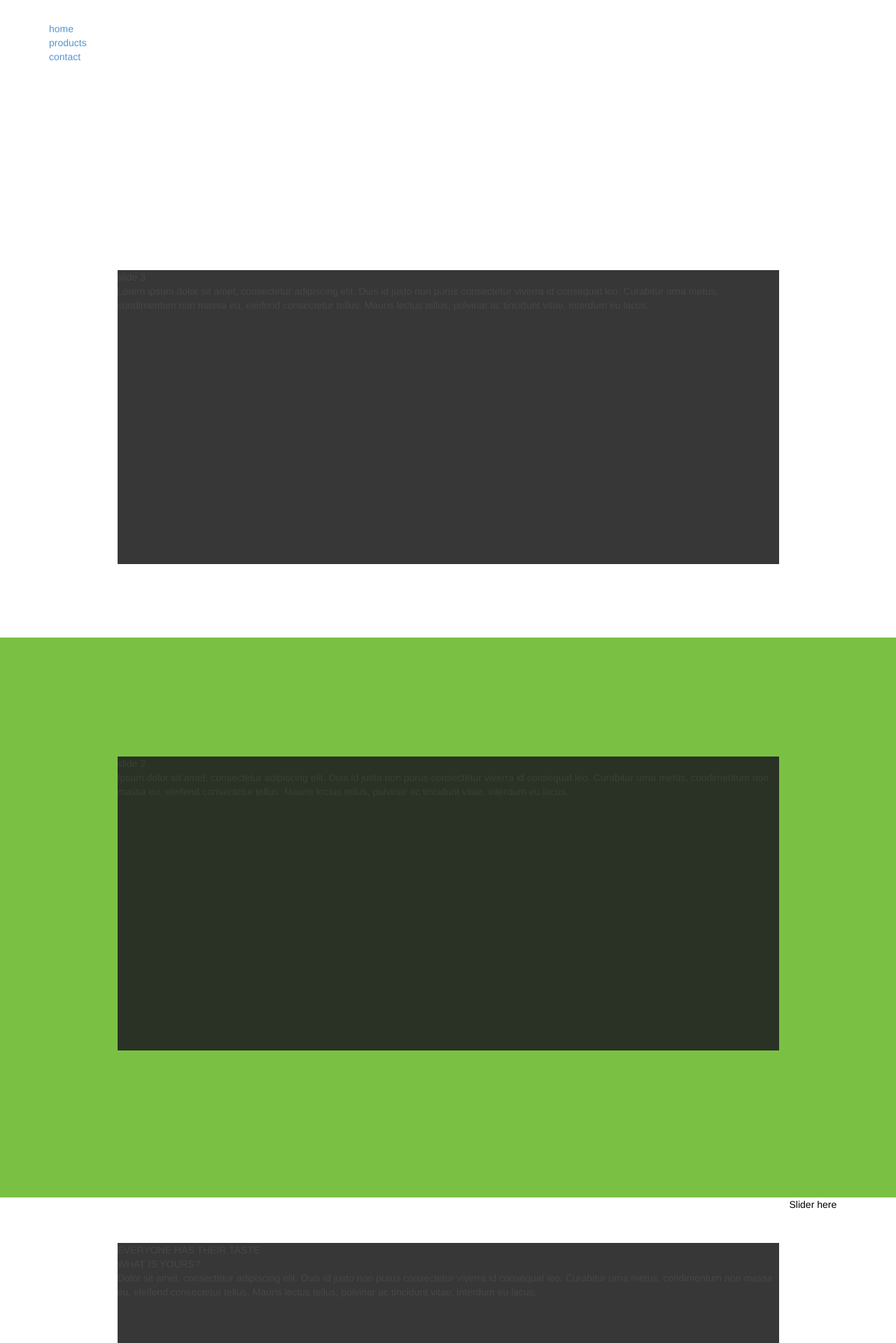
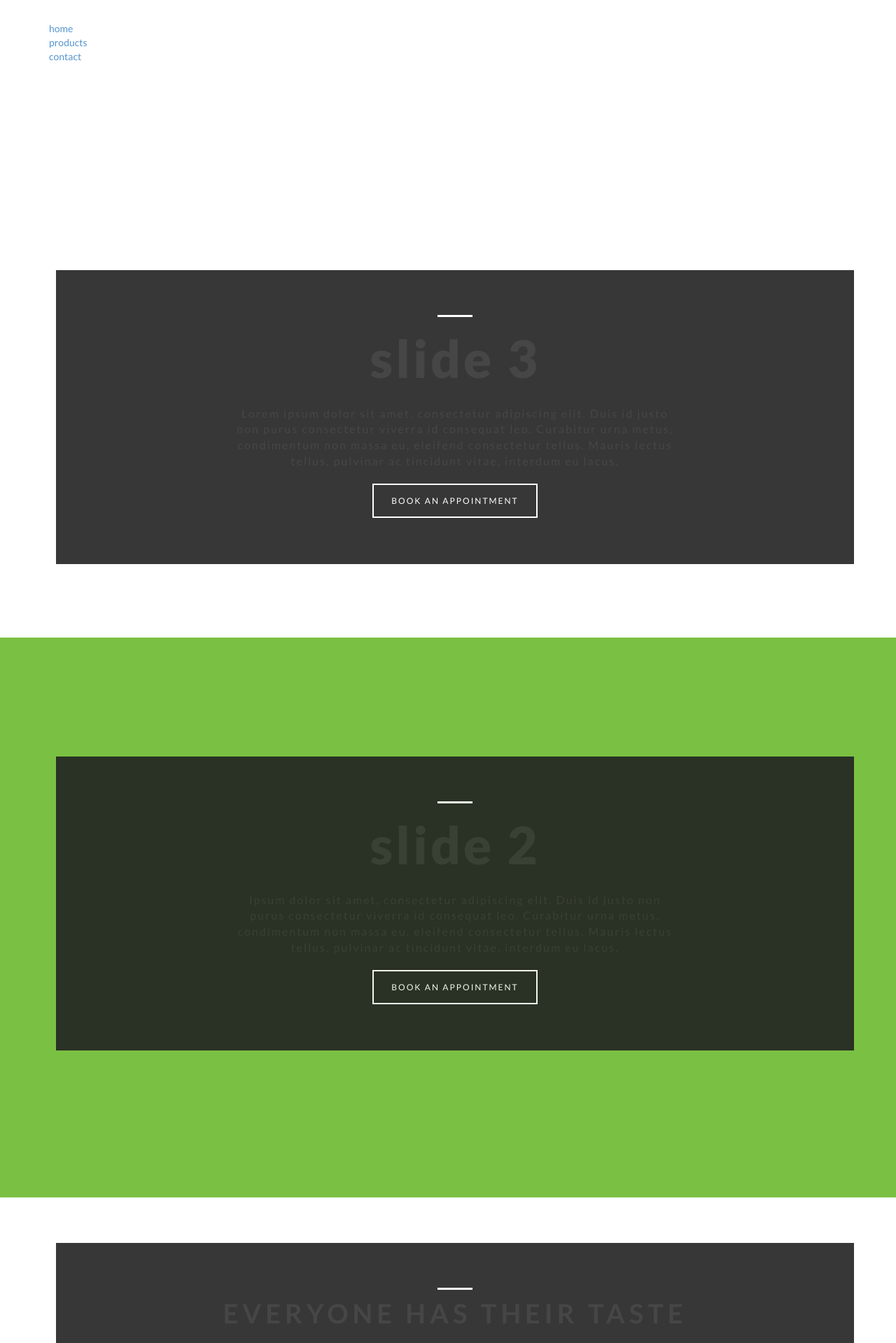
Before and after one commit to godspell/excel-blinds, a PHP site: page / in a window 1280 px wide. Shown: the top 1919 px of the page at 70% size. Run offline with PHP 8.4, Linux system fonts and the light colour scheme; style sheets or scripts are compiled from the project's sources; grey boxes are pictures that could not be loaded.

Commit message:
styled homepage banner

```diff
--- a/css/style.less
+++ b/css/style.less
@@ -1,6 +1,60 @@
 @import url("/excel-blinds/lib/responsive-menu/css/menu.less");
 @import url("/excel-blinds/lib/responsive-fader/css/style.css");
 @import url("/excel-blinds/lib/page-reveal-theme/css/style.css");
+
+body {
+	font-family: 'Lato', serif;
+}
+
+h1 {
+	font-size: 58px;
+}
+
+h2 {
+	font-size: 48px;
+}
+
+h3 {
+	font-size: 38px;
+}
+
+h4 {
+	font-size: 28px;
+}
+
+.spacer {
+	height: 3px;
+	width: 50px;
+	display: inline-block;
+	background-color: #fff;
+}
+
+/*Bootstrap Override */
+.btn {
+	padding: 0 25px;
+	background-color: transparent;
+	font-weight: 400;
+	font-size: 12px;
+	letter-spacing: 2px;
+	line-height: 45px;
+	color: #fff;
+	text-transform: uppercase;
+	border-radius: 0;
+	border: 2px solid #fff;
+}
+
+.btn:hover {
+	background-color: #fff;
+	color: #000;
+
+}
+
+.btn:focus {
+	outline: none;
+	background-color: transparent;
+	color: #fff;
+}
+/*End Override */
 
 /*======================================================================= */
 /*----------------------------------------------------------------------- */
@@ -32,15 +86,18 @@ nav {
 /* Home Page */
 /*----------------------------------------------------------------------- */
 /*======================================================================= */
+
 /*======================================================================= */
 /* Fader Overrides */
 /*======================================================================= */
 section#fader ul#slides li {
 	background-color: #222222;
 	opacity: 0.9;
-	margin: 0 10px 0 1 0px;
+	margin: 0 10px 0 10px;
+	width: 100%;
 	height: 420px;
 	margin-top: 275px;
+	text-align: center;
 }
 
 section#fader ul#background-images li.slide-1-bg {
@@ -54,6 +111,30 @@ section#fader ul#background-images li.slide-2-bg {
 
 section#fader ul#background-images li.slide-3-bg {
 	background-image: url(../img/bg3.jpg);
+}
+
+section#fader ul#slides li {
+	padding-top: 50px;
+}
+
+section#fader ul#slides li h3{
+	font-weight: 700;
+	letter-spacing: 6px;
+	margin-bottom: 15px;
+}
+
+section#fader ul#slides li h1{
+	font-size: 74px;
+	font-weight: 900;
+	letter-spacing: 4px;
+	margin-bottom: 15px;
+}
+
+section#fader ul#slides li p {
+	font-size: 16px;
+	letter-spacing: 2px;
+	margin: 0 250px 0 250px;
+
 }
 
 /*======================================================================= */
--- a/index.html
+++ b/index.html
@@ -44,20 +44,29 @@
 
 		<div class="container">
 			<div class="row">
-				<div class="col-sm-10 col-sm-offset-1">
+				<div class="col-sm-12">
 					<ul id="slides">
 						<li class="slide-1">
+							<p><span class="spacer"></span></p>
 							<h1>slide 3</h1>
 							<p>Lorem ipsum dolor sit amet, consectetur adipiscing elit. Duis id justo non purus consectetur viverra id consequat leo. Curabitur urna metus, condimentum non massa eu, eleifend consectetur tellus. Mauris lectus tellus, pulvinar ac tincidunt vitae, interdum eu lacus. </p>
+							<br>
+							<button class="btn btn-lg">Book an Appointment</button>
 						</li>
 						<li class="slide-2">
+							<p><span class="spacer"></span></p>
 							<h1>slide 2</h1>
 							<p>Ipsum dolor sit amet, consectetur adipiscing elit. Duis id justo non purus consectetur viverra id consequat leo. Curabitur urna metus, condimentum non massa eu, eleifend consectetur tellus. Mauris lectus tellus, pulvinar ac tincidunt vitae, interdum eu lacus. </p>
+							<br>
+							<button class="btn btn-lg">Book an Appointment</button>
 						</li>
 						<li class="slide-3">
+							<p><span class="spacer"></span></p>
 							<h3>EVERYONE HAS THEIR TASTE</h3>
 							<h1>WHAT IS YOURS?</h1>
-							<p>Dolor sit amet, consectetur adipiscing elit. Duis id justo non purus consectetur viverra id consequat leo. Curabitur urna metus, condimentum non massa eu, eleifend consectetur tellus. Mauris lectus tellus, pulvinar ac tincidunt vitae, interdum eu lacus. </p>
+							<p>We pride ourselves in delivering the most exquisite, beautiful and high quality blinds that will bring out the beauty in your home.</p>
+							<br>
+							<button class="btn btn-lg">Book an Appointment</button>
 						</li>
 					</ul>
 				</div>
```
